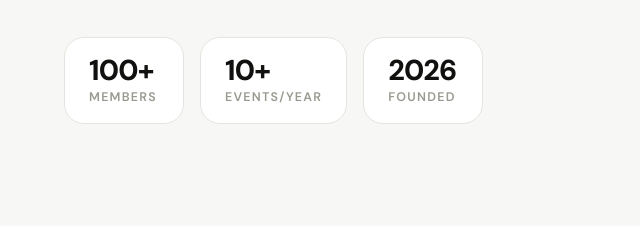
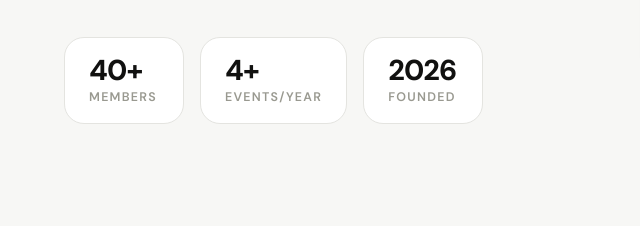
Before and after one commit to gefferyaddai/GHSA-ucalgary-2, a website: page pages/aboutUs/AboutUs.html in a window 1280 px wide. Shown: the part 736-962 px from the top of the page, 0-640 px from the left. Drawn offline with Linux system fonts and the light colour scheme; a script that the page names is missing.

Commit message:
chore: UI change

```diff
--- a/pages/aboutUs/AboutUs.html
+++ b/pages/aboutUs/AboutUs.html
@@ -56,11 +56,11 @@
 
             <div class="about-stats">
                 <div class="stat-pill">
-                    <strong>100+</strong>
+                    <strong>40+</strong>
                     <span>Members</span>
                 </div>
                 <div class="stat-pill">
-                    <strong>10+</strong>
+                    <strong>4+</strong>
                     <span>Events/Year</span>
                 </div>
                 <div class="stat-pill">
```
